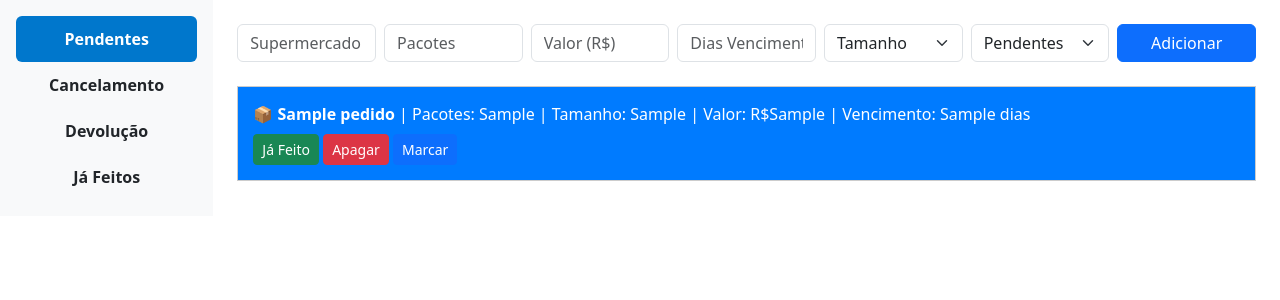
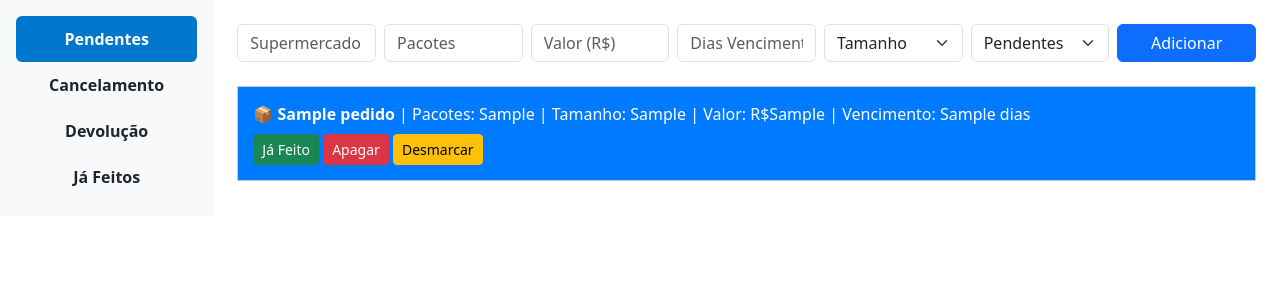
Before and after one commit to Mehranzin/Pao-Do-Sirio, a Flask app: page / in a window 1280 px wide. Shown: the top 300 px of the page. Run offline with Flask 3, Linux system fonts and the light colour scheme; tables that the repository leaves empty hold one stand-in row (values such as "Sample post").

Commit message:
Add btn marcar2

```diff
--- a/templates/index.html
+++ b/templates/index.html
@@ -76,6 +76,7 @@
                   class="form-control"
                   placeholder="Supermercado"
                   required
+                  autocomplete="off"
                 />
               </div>
               <div class="col">
@@ -84,6 +85,7 @@
                   class="form-control"
                   placeholder="Pacotes"
                   required
+                  autocomplete="off"
                 />
               </div>
               <div class="col">
@@ -92,6 +94,7 @@
                   class="form-control"
                   placeholder="Valor (R$)"
                   required
+                  autocomplete="off"
                 />
               </div>
               <div class="col">
@@ -100,6 +103,7 @@
                   class="form-control"
                   placeholder="Dias Vencimento"
                   required
+                  autocomplete="off"
                 />
               </div>
               <div class="col">
@@ -142,9 +146,10 @@
               >
               <a
                 href="/marcar/{{p.id}}?status={{status}}"
-                class="btn btn-sm btn-primary"
-                >Marcar</a
+                class="btn btn-sm {% if p.marcado %}btn-warning{% else %}btn-primary{% endif %}"
               >
+                {% if p.marcado %} Desmarcar {% else %} Marcar {% endif %}
+              </a>
             </div>
           </div>
           {% endfor %}
```
